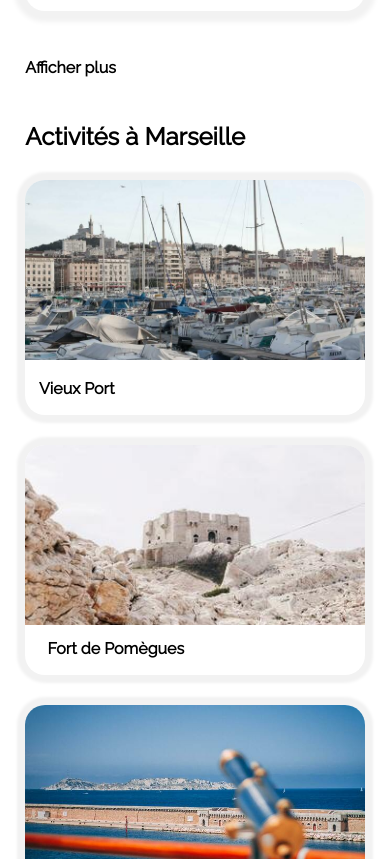
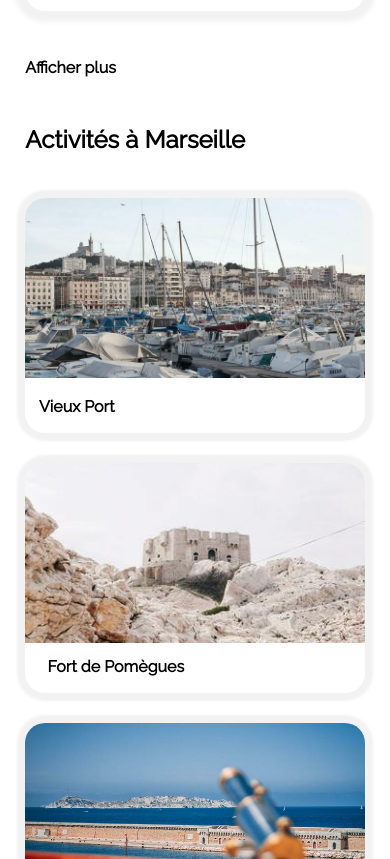
Before and after one commit to flo701/booki, a website: page index.html in a window 390 px wide. Shown: the part 3028-3887 px from the top of the page. Drawn offline with Linux system fonts and the light colour scheme.

Commit message:
Modification du margin et du padding de la section Activités. Ajout d'un README.

```diff
--- a/css/style.css
+++ b/css/style.css
@@ -476,7 +476,6 @@ a {
 }
 
 .marg-text-accomodations {
-  margin-bottom: 45px;
   margin-top: 0px;
   font-weight: bold;
 }
@@ -808,7 +807,7 @@ a {
 /*SECTION 2 : ACTIVITIES*/
 
 #activities {
-  margin-top: 45px;
+  padding-top: 12px;
   margin-left: 3%;
   margin-right: 3%;
 }
@@ -817,7 +816,7 @@ a {
   display: flex;
   justify-content: space-between;
   height: 500px;
-  margin-top: 30px;
+  margin-top: 45px;
 }
 
 .big-container-activities {
@@ -963,7 +962,6 @@ a {
 
   #activities {
     height: auto;
-    margin-top: -20px;
     margin-left: 6.5%;
     margin-right: 6.5%;
   }
```
Also changed, not shown: README.md (added).
